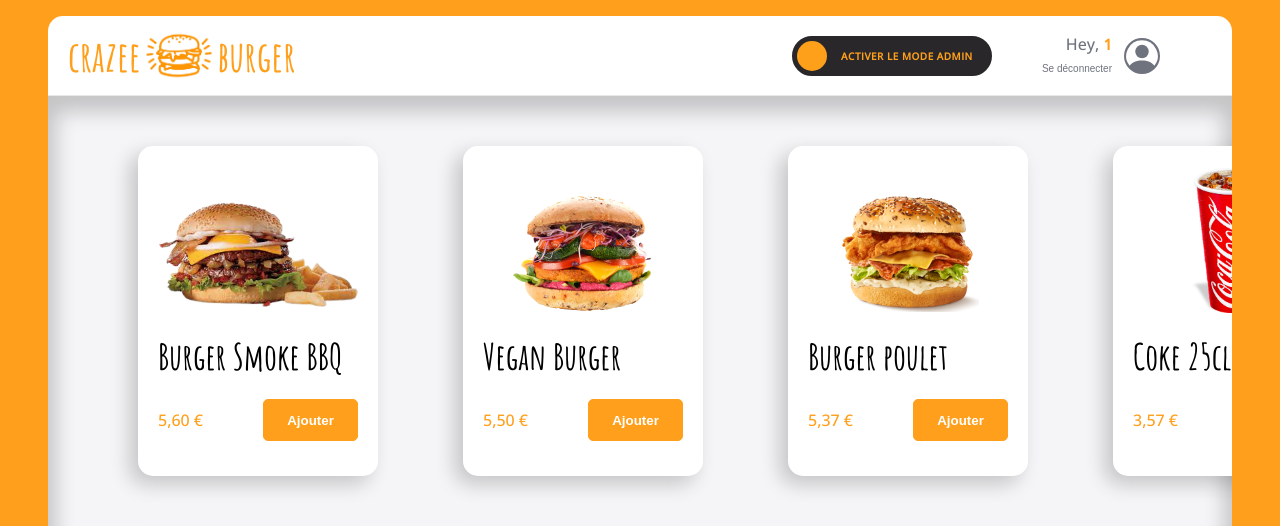
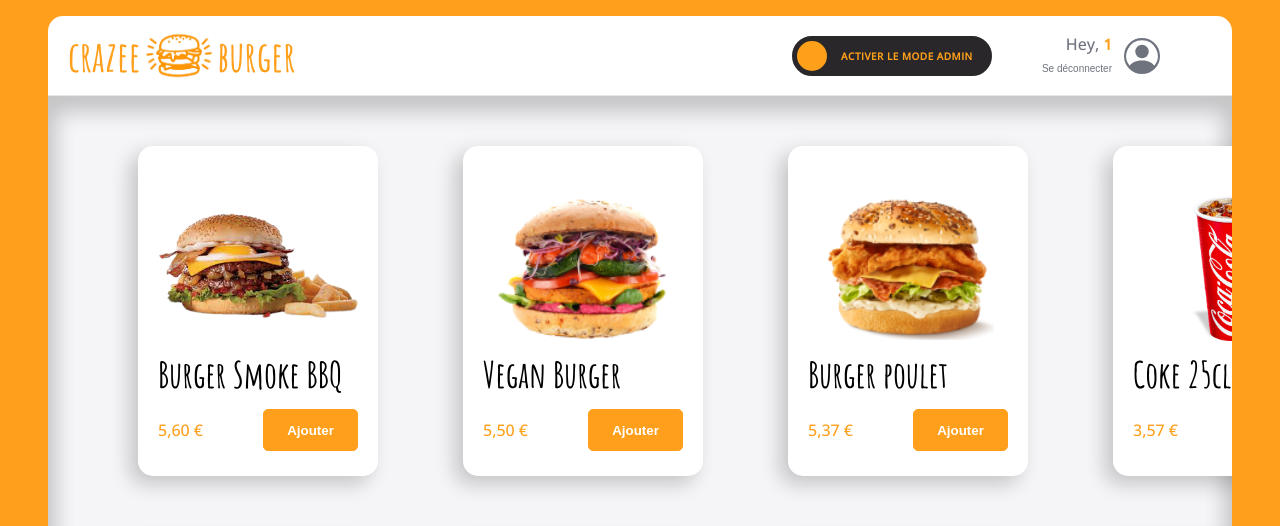
Before and after one commit to Chermann-KING/crazee-burger, a React (Create React App) app: page /order/1 in a window 1280 px wide. Shown: the top 526 px of the page. Built offline with nearby package versions, Linux system fonts and the light colour scheme.

Commit message:
💄 F06: CSS Card from F05

```diff
--- a/src/components/hoc/Card.js
+++ b/src/components/hoc/Card.js
@@ -20,11 +20,19 @@ export default function Card({ title, imageSource, price }) {
 }
 
 const CardStyled = styled.div`
-  display: flex;
+  display: grid;
+  grid-template-rows: 65% 1fr;
+  padding: 20px;
+  padding-bottom: 10px;
+
+  /* display: flex;
   justify-content: flex-end;
   flex-direction: column;
   padding: 20px 20px;
   gap: 20px;
+  width: 240px;
+  height: 330px; */
+
   width: 240px;
   height: 330px;
   background-color: white;
@@ -32,15 +40,22 @@ const CardStyled = styled.div`
   box-shadow: -8px 8px 20px 0px rgb(0 0 0 / 20%);
 
   .img-card {
-    display: flex;
+    /* display: flex;
     justify-content: center;
     width: 200px;
-    height: 145px;
+    height: 145px; */
+    width: 100%;
+    height: auto;
+    margin-top: 30px;
+    margin-bottom: 20px;
 
     img {
-      max-width: 100%;
+      /* max-width: 100%;
       max-height: 100%;
-      align-self: flex-end;
+      align-self: flex-end; */
+      width: 100%;
+      height: 100%;
+      object-fit: contain;
     }
   }
   h2 {
@@ -50,6 +65,7 @@ const CardStyled = styled.div`
     overflow: hidden;
     font-family: "Amatic SC", cursive;
     font-size: 36px;
+    margin-top: -10px;
   }
 
   .cta-card {
```
